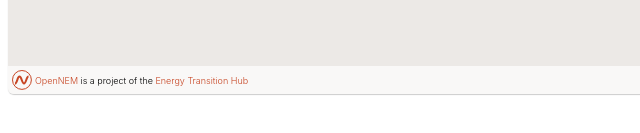
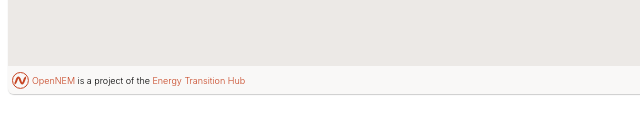
Before and after one commit to opennem/opennem-widget, a website built with webpack: page src/index.html in a window 1280 px wide. Shown: the part 175-308 px from the top of the page, 0-640 px from the left. Built offline with nearby package versions, Linux system fonts and the light colour scheme; no server answers.

Commit message:
update to smaller logo

```diff
--- a/src/index.html
+++ b/src/index.html
@@ -13,16 +13,16 @@
 
     <footer>
       <div class="logo-links">
-        <svg class="opennem-logo" width="20px" height="20px" viewBox="0 0 20 20" version="1.1"
-          xmlns="http://www.w3.org/2000/svg">
+        <svg class="opennem-logo" width="17px" height="17px" viewBox="0 0 17 17" version="1.1"
+          xmlns="http://www.w3.org/2000/svg" xmlns:xlink="http://www.w3.org/1999/xlink">
           <g stroke="none" stroke-width="1" fill="none" fill-rule="evenodd">
             <g transform="translate(-341.000000, -81.000000)" stroke="#C74523">
               <g transform="translate(341.000000, 81.000000)">
-                <circle id="Oval" cx="9.9378882" cy="9.9378882" r="9.4378882"></circle>
+                <circle cx="8.44720497" cy="8.44720497" r="7.94720497"></circle>
                 <path
-                  d="M2.98136646,6.58385093 C5.23870478,6.58870029 5.23369299,13.5163568 7.49103131,13.5209752 C9.74864054,13.5258246 9.75378778,6.59816809 12.011397,6.60301745 C14.2691417,6.60786681 14.2639944,13.5355233 16.5217391,13.5403727"
-                  id="Path" stroke-width="2"
-                  transform="translate(9.751553, 10.062112) scale(-1, 1) translate(-9.751553, -10.062112) "></path>
+                  d="M2.53416149,5.59627329 C4.45289906,5.60039525 4.44863904,11.4889033 6.36737661,11.4928289 C8.28634446,11.4969509 8.29071962,5.60844288 10.2096875,5.61256483 C12.1287704,5.61668679 12.1243953,11.5051948 14.0434783,11.5093168"
+                  stroke-width="2"
+                  transform="translate(8.288820, 8.552795) scale(-1, 1) translate(-8.288820, -8.552795) "></path>
               </g>
             </g>
           </g>
```
